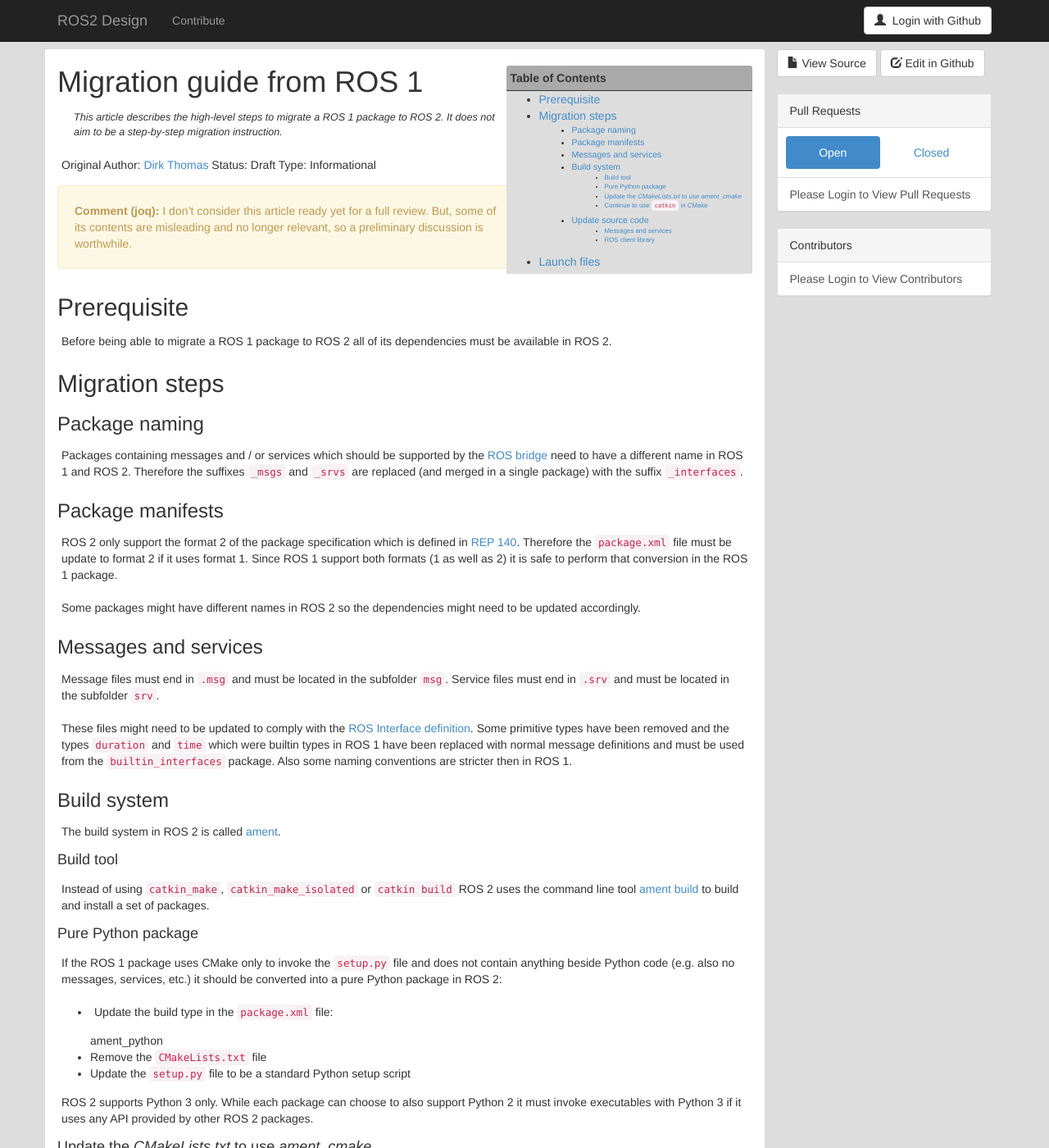
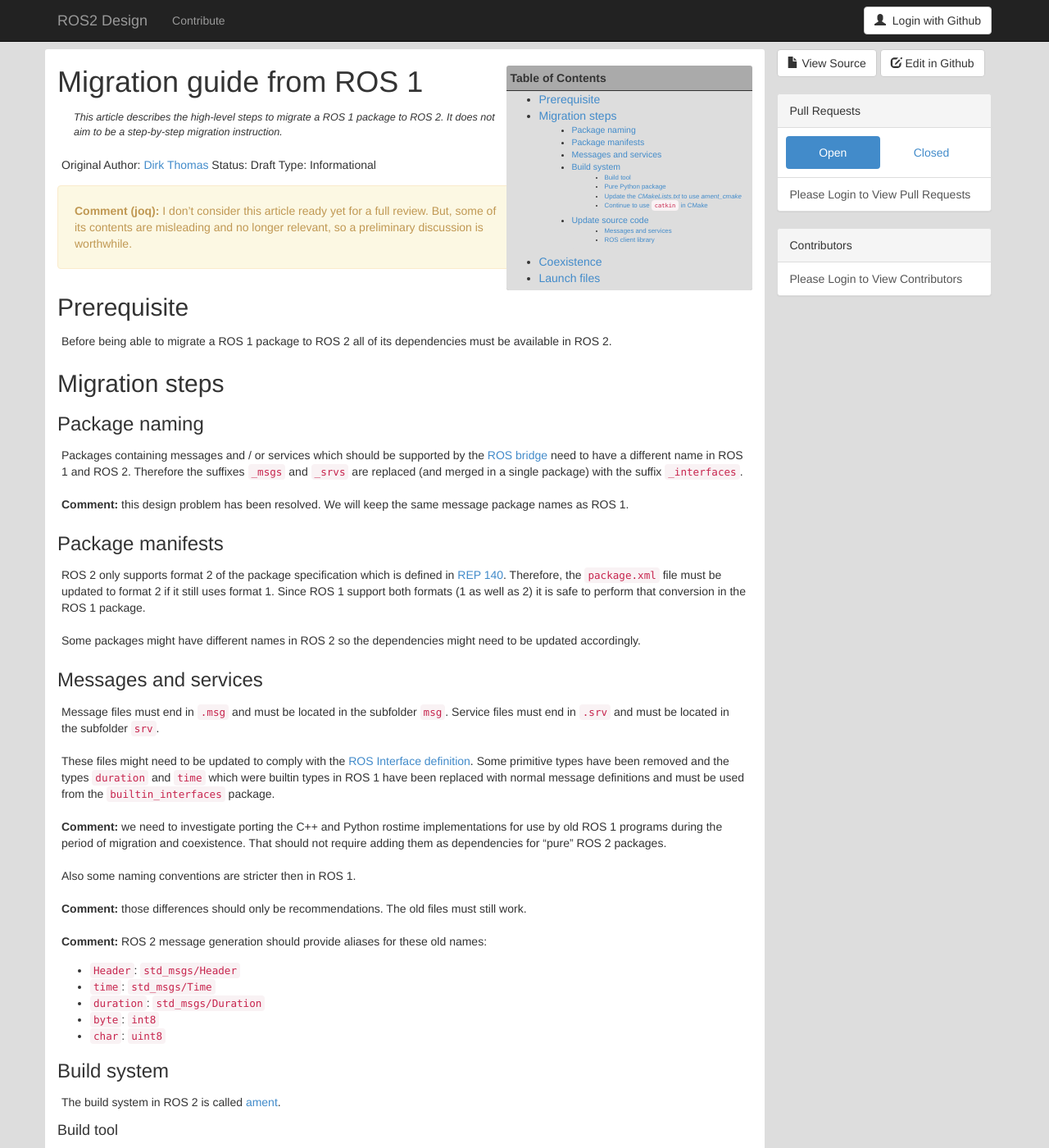
Before and after one commit to ros2/design, a Jekyll site: the page built from articles/200_migration_guide_from_ros1.md, in a window 1280 px wide and 1400 px high. Shown: the whole window at 82% size. Built offline with Jekyll 4.4.1, drawn with Linux system fonts in a browser that asks for light colours; nearby versions of some CDN libraries; some of the changed text lies outside the part shown.

Commit message:
add some review comments and a few small changes

```diff
--- a/articles/200_migration_guide_from_ros1.md
+++ b/articles/200_migration_guide_from_ros1.md
@@ -40,11 +40,13 @@
 Packages containing messages and / or services which should be supported by the [ROS bridge](https://github.com/ros2/ros1_bridge/) need to have a different name in ROS 1 and ROS 2.
 Therefore the suffixes `_msgs` and `_srvs` are replaced (and merged in a single package) with the suffix `_interfaces`.
 
+**Comment:** this design problem has been resolved. We will keep the same message package names as ROS 1.
+
 
 ### Package manifests
 
-ROS 2 only support the format 2 of the package specification which is defined in [REP 140](http://www.ros.org/reps/rep-0140.html).
-Therefore the `package.xml` file must be update to format 2 if it uses format 1.
+ROS 2 only supports format 2 of the package specification which is defined in [REP 140](http://www.ros.org/reps/rep-0140.html).
+Therefore, the `package.xml` file must be updated to format 2 if it still uses format 1.
 Since ROS 1 support both formats (1 as well as 2) it is safe to perform that conversion in the ROS 1 package.
 
 Some packages might have different names in ROS 2 so the dependencies might need to be updated accordingly.
@@ -57,7 +59,21 @@
 
 These files might need to be updated to comply with the [ROS Interface definition](http://design.ros2.org/articles/interface_definition.html).
 Some primitive types have been removed and the types `duration` and `time` which were builtin types in ROS 1 have been replaced with normal message definitions and must be used from the `builtin_interfaces` package.
+
+**Comment:** we need to investigate porting the C++ and Python rostime implementations for use by old ROS 1 programs during the period of migration and coexistence.
+That should not require adding them as dependencies for "pure" ROS 2 packages.
+
 Also some naming conventions are stricter then in ROS 1.
+
+**Comment:** those differences should only be recommendations. The old files must still work.
+
+**Comment:** ROS 2 message generation should provide aliases for these old names:
+
+* `Header`: `std_msgs/Header`
+* `time`: `std_msgs/Time`
+* `duration`: `std_msgs/Duration`
+* `byte`: `int8`
+* `char`: `uint8`
 
 
 ### Build system
@@ -165,7 +181,17 @@
 NOTE: to be written
 </div>
 
+## Coexistence
+
+Many essential ROS packages will need to be supported on both ROS 1 and ROS 2 for several years.
+In addition to migration, we need to explain how programmers can continue to support both versions from common sources.
+
+That may require duplicate `package.xml` and `package2.xml` files to handle different dependency names.
+
+It may also require some `#if` conditional compilation depending on the version being built.
 
 ## Launch files
 
 While launch files in ROS 1 are specified using [.xml](http://wiki.ros.org/roslaunch/XML) files ROS 2 uses Python scripts to enable more flexibility (see [launch package](https://github.com/ros2/launch/tree/master/launch)).
+
+**Comment:** we need a separate article to address launch files (and their migration and coexistence).
```
